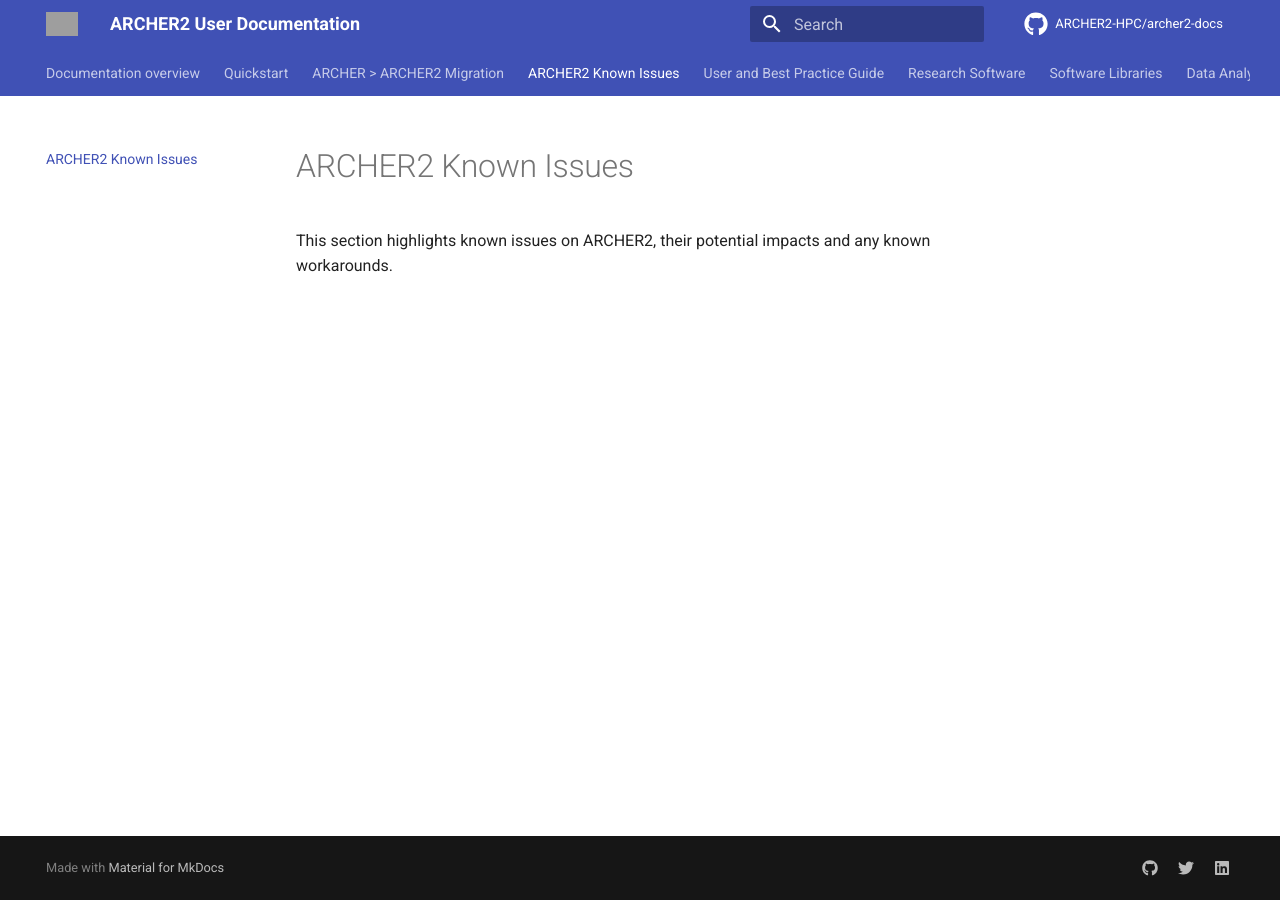
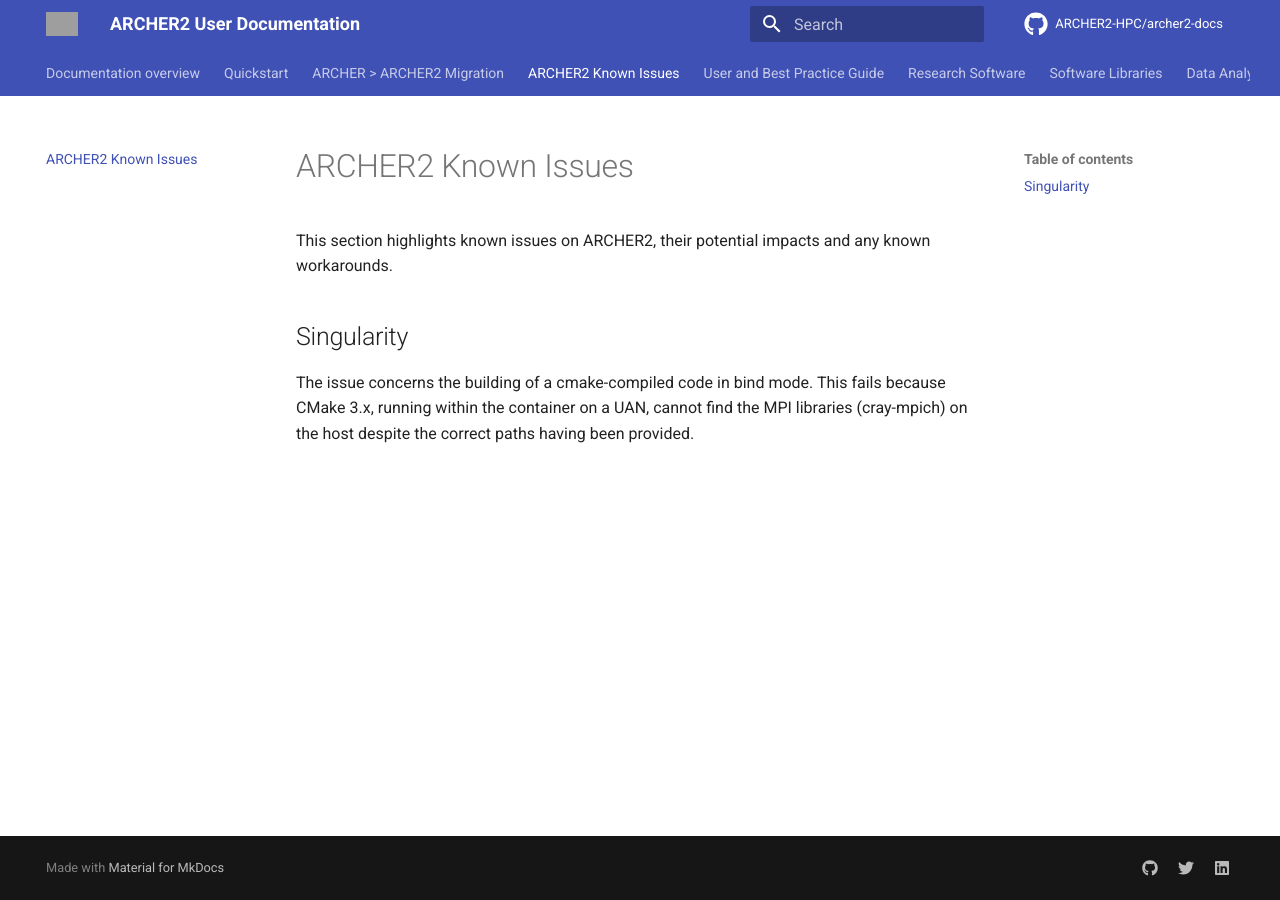
Before and after one commit to ARCHER2-HPC/archer2-docs, an MkDocs documentation site: the page built from docs/known-issues/index.md, in a window 1280 px wide. Built offline with MkDocs 1.6.1 and Material for MkDocs 9.7.7, drawn with Linux system fonts in a browser that asks for light colours; comment, search, counter and statistics services are not loaded; grey boxes are pictures that could not be loaded.

Commit message:
Added Singularity item to known issues page.

```diff
--- a/docs/known-issues/index.md
+++ b/docs/known-issues/index.md
@@ -2,3 +2,7 @@
 
 This section highlights known issues on ARCHER2, their potential
 impacts and any known workarounds.
+
+
+## Singularity
+The issue concerns the building of a cmake-compiled code in bind mode. This fails because CMake 3.x, running within the container on a UAN, cannot find the MPI libraries (cray-mpich) on the host despite the correct paths having been provided.
```
